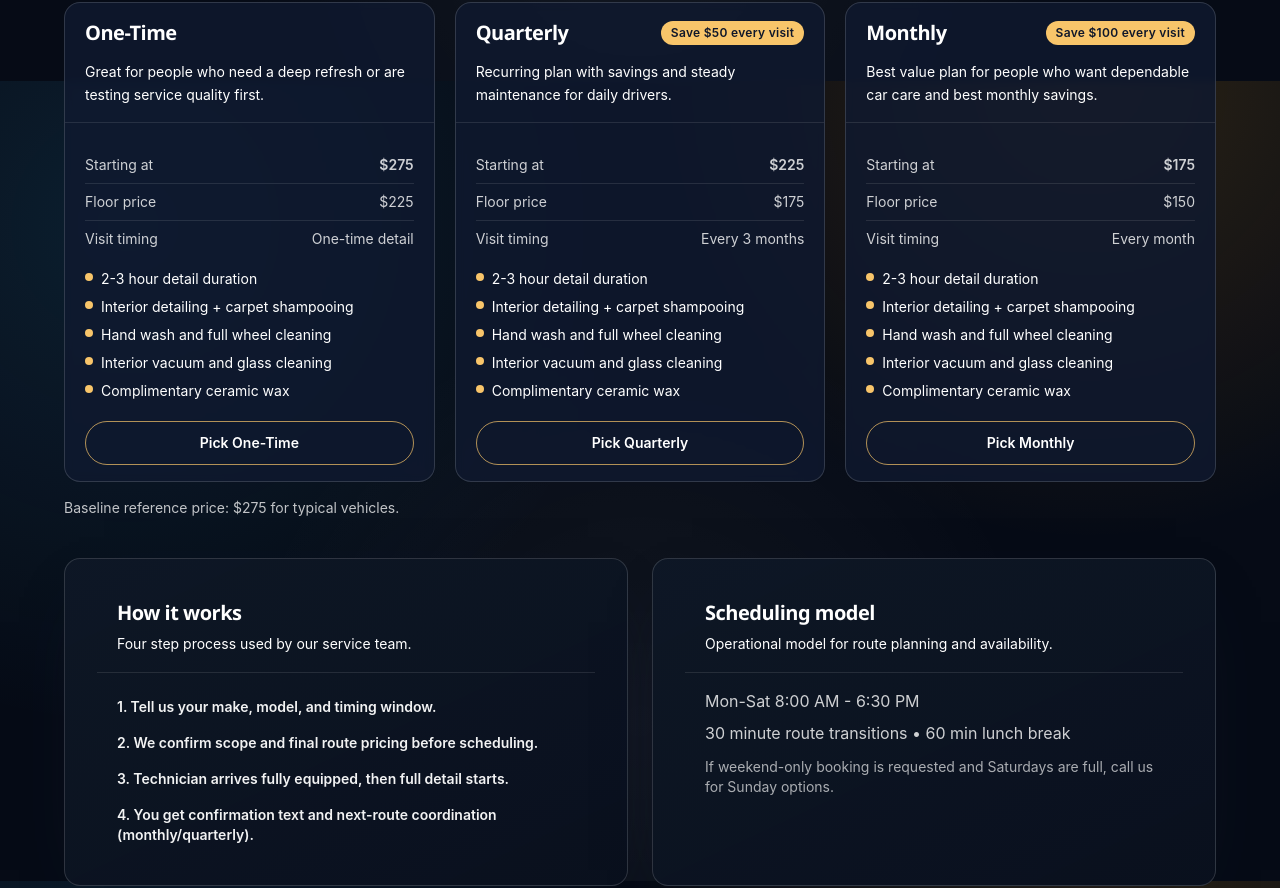
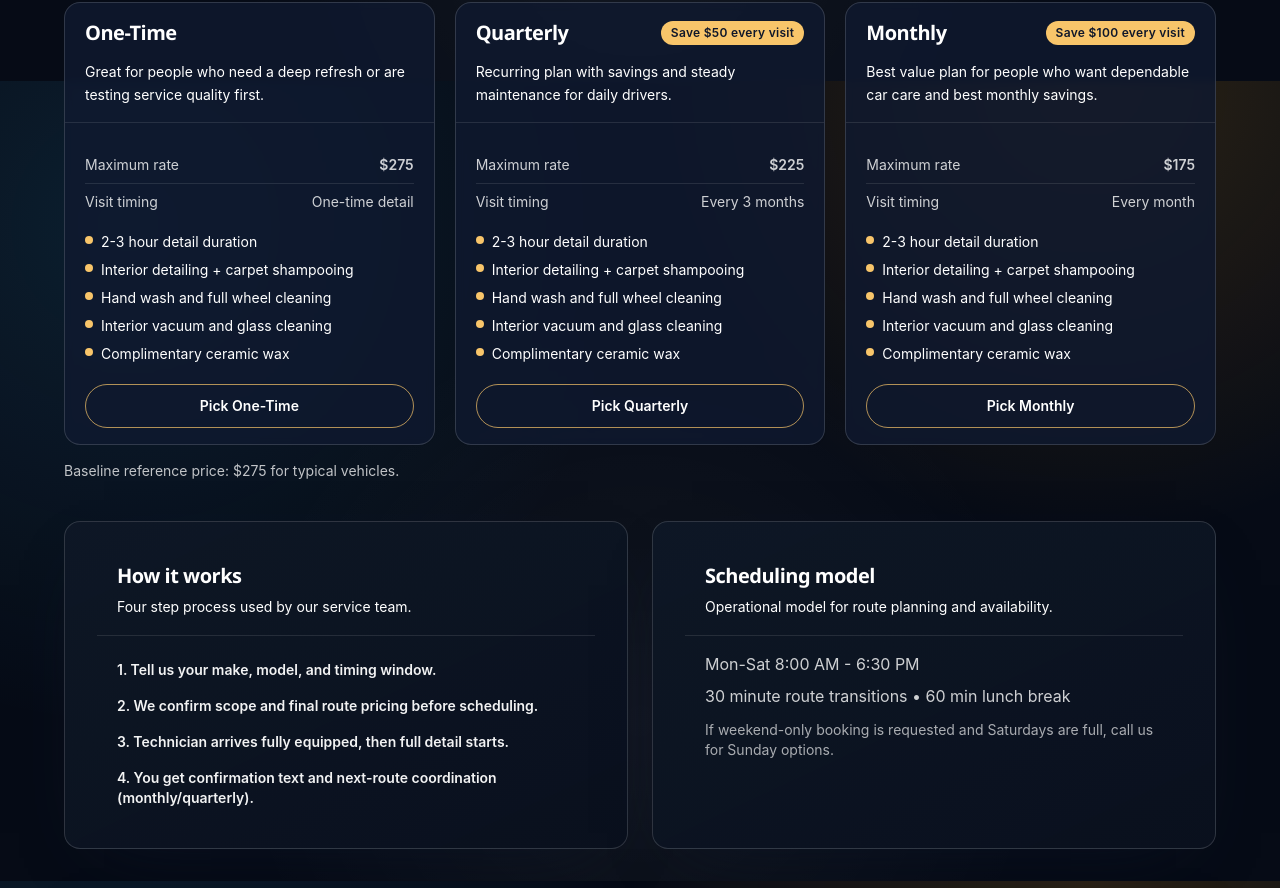
Before and after one commit to jakerslam/Diablo-Auto-Detailing-Website, a SvelteKit app: page / in a window 1280 px wide. Shown: the part 1519-2407 px from the top of the page. Built offline with nearby package versions, Linux system fonts and the light colour scheme.

Commit message:
Use maximum rate label and remove floor price

```diff
--- a/src/lib/data/pricing.ts
+++ b/src/lib/data/pricing.ts
@@ -6,7 +6,6 @@ export type ServicePlan = {
   headline: string;
   recurringText: string;
   recommendedPrice: number;
-  floorPrice: number;
   discount?: number;
   description: string;
   includedFeatures: string[];
@@ -20,7 +19,6 @@ export const servicePlans: ServicePlan[] = [
     headline: 'One complete interior and exterior detail, no commitment required.',
     recurringText: 'One-time detail',
     recommendedPrice: 275,
-    floorPrice: 225,
     description: 'Great for people who need a deep refresh or are testing service quality first.',
     includedFeatures: [
       '2-3 hour detail duration',
@@ -36,7 +34,6 @@ export const servicePlans: ServicePlan[] = [
     headline: 'Keep your car consistently polished with scheduled care every three months.',
     recurringText: 'Every 3 months',
     recommendedPrice: 225,
-    floorPrice: 175,
     discount: 50,
     description: 'Recurring plan with savings and steady maintenance for daily drivers.',
     includedFeatures: [
@@ -54,7 +51,6 @@ export const servicePlans: ServicePlan[] = [
     headline: 'Keep your car at its best with priority scheduling and best value.',
     recurringText: 'Every month',
     recommendedPrice: 175,
-    floorPrice: 150,
     discount: 100,
     description: 'Best value plan for people who want dependable car care and best monthly savings.',
     includedFeatures: [
--- a/src/routes/+page.svelte
+++ b/src/routes/+page.svelte
@@ -238,12 +238,8 @@
             <CardContent>
               <dl class="mt-4 space-y-2 text-sm text-white/80">
                 <div class="flex justify-between border-b border-white/10 pb-2">
-                  <dt>Starting at</dt>
+                  <dt>Maximum rate</dt>
                   <dd class="font-semibold">${plan.recommendedPrice}</dd>
-                </div>
-                <div class="flex justify-between border-b border-white/10 pb-2">
-                  <dt>Floor price</dt>
-                  <dd>${plan.floorPrice}</dd>
                 </div>
                 <div class="flex justify-between pb-2">
                   <dt>Visit timing</dt>
```
